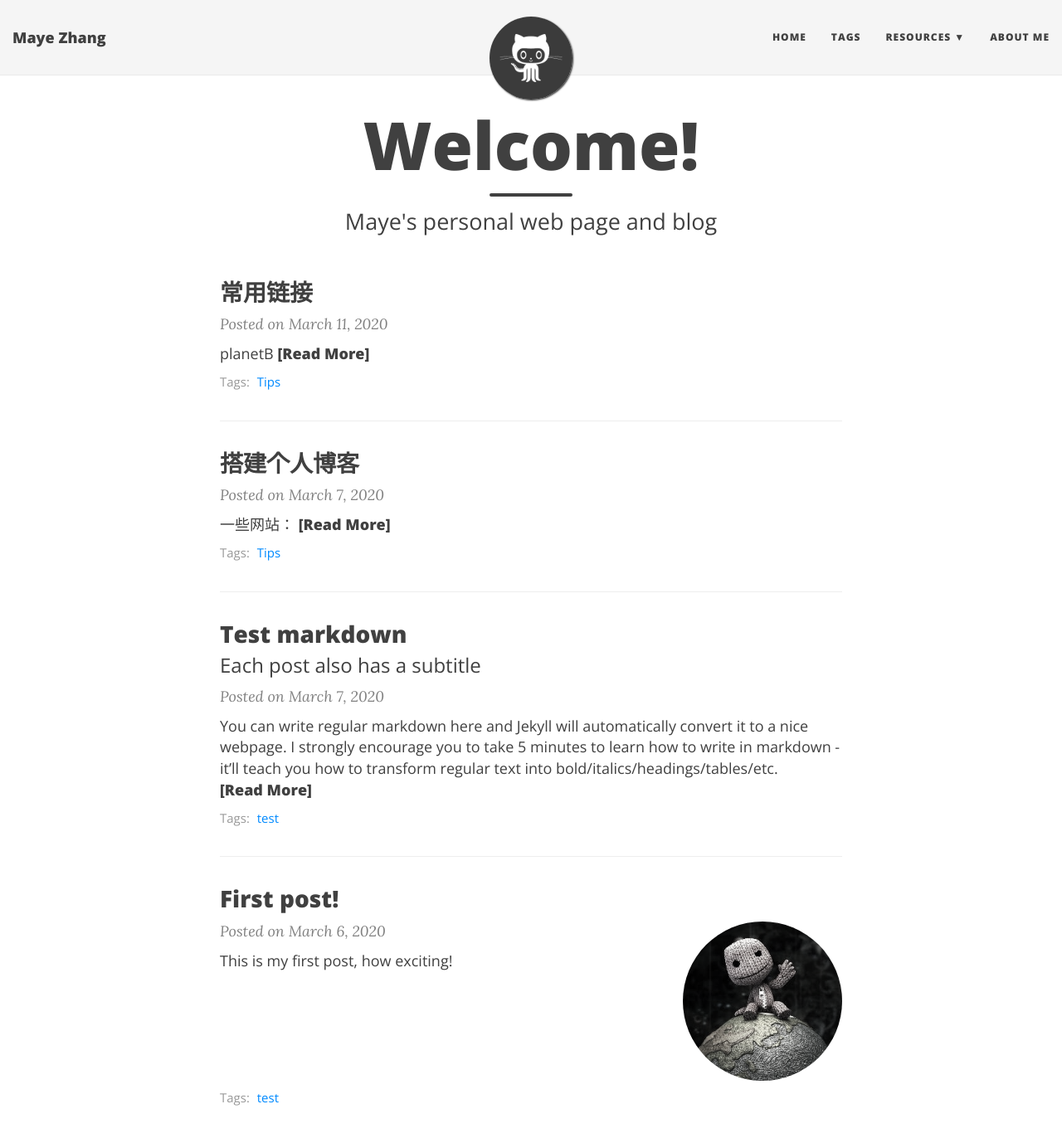
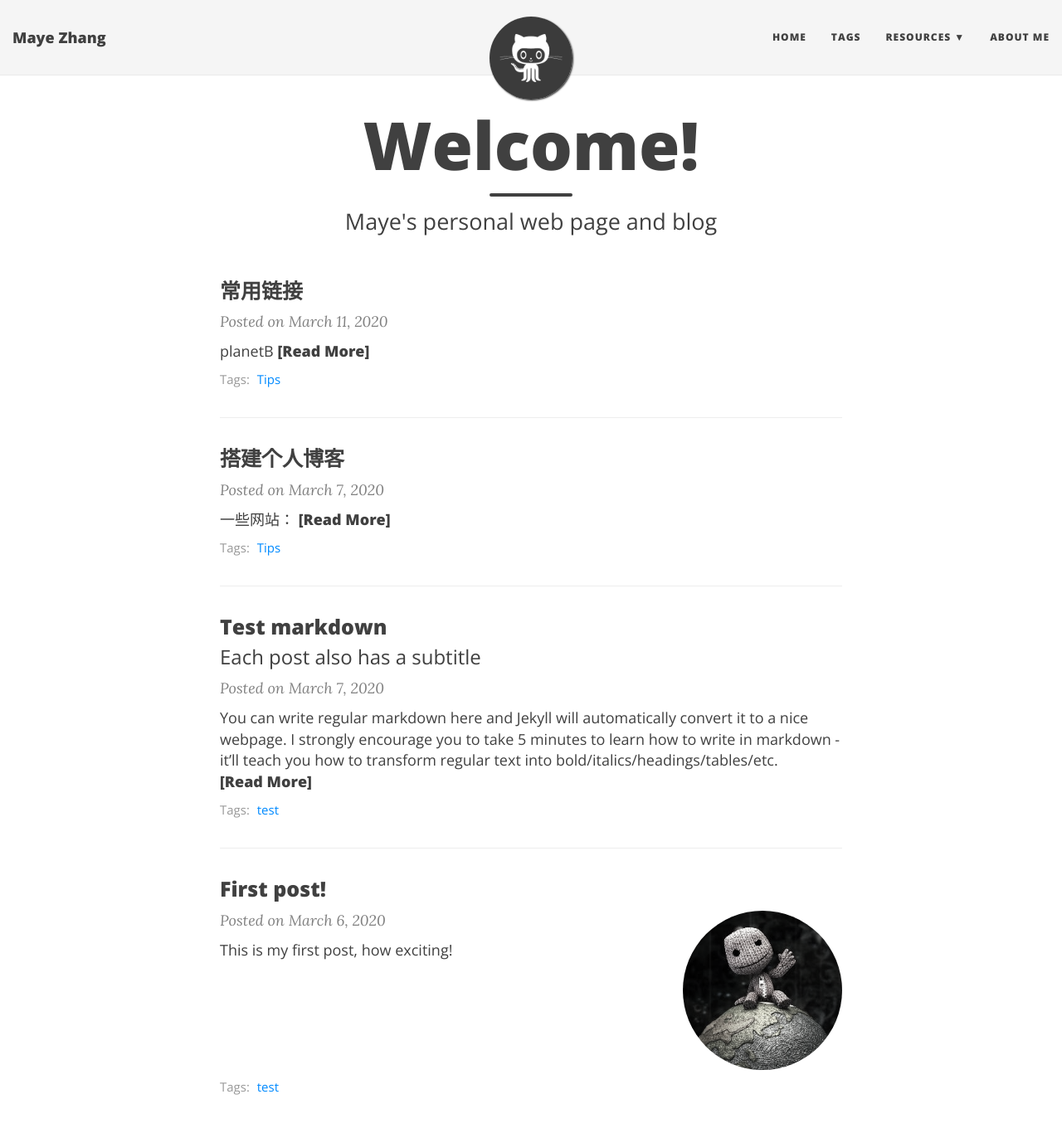
Before and after one commit to MayeZhang/MayeZhang.github.io, a Jekyll site: the page built from index.html, in a window 1280 px wide and 1400 px high. Shown: the top 1372 px of the window at 83% size. Built offline with Jekyll 4.4.1, drawn with Linux system fonts in a browser that asks for light colours; nearby versions of some CDN libraries; the list of posts is cut into pages by our own code.

Commit message:
Update main.css

```diff
--- a/css/main.css
+++ b/css/main.css
@@ -381,7 +381,7 @@ footer .theme-by {
 
 @media only screen and (min-width: 768px) {
   .post-preview .post-title {
-    font-size: 28px;
+    font-size: 25px;
   }
 }
 
```
